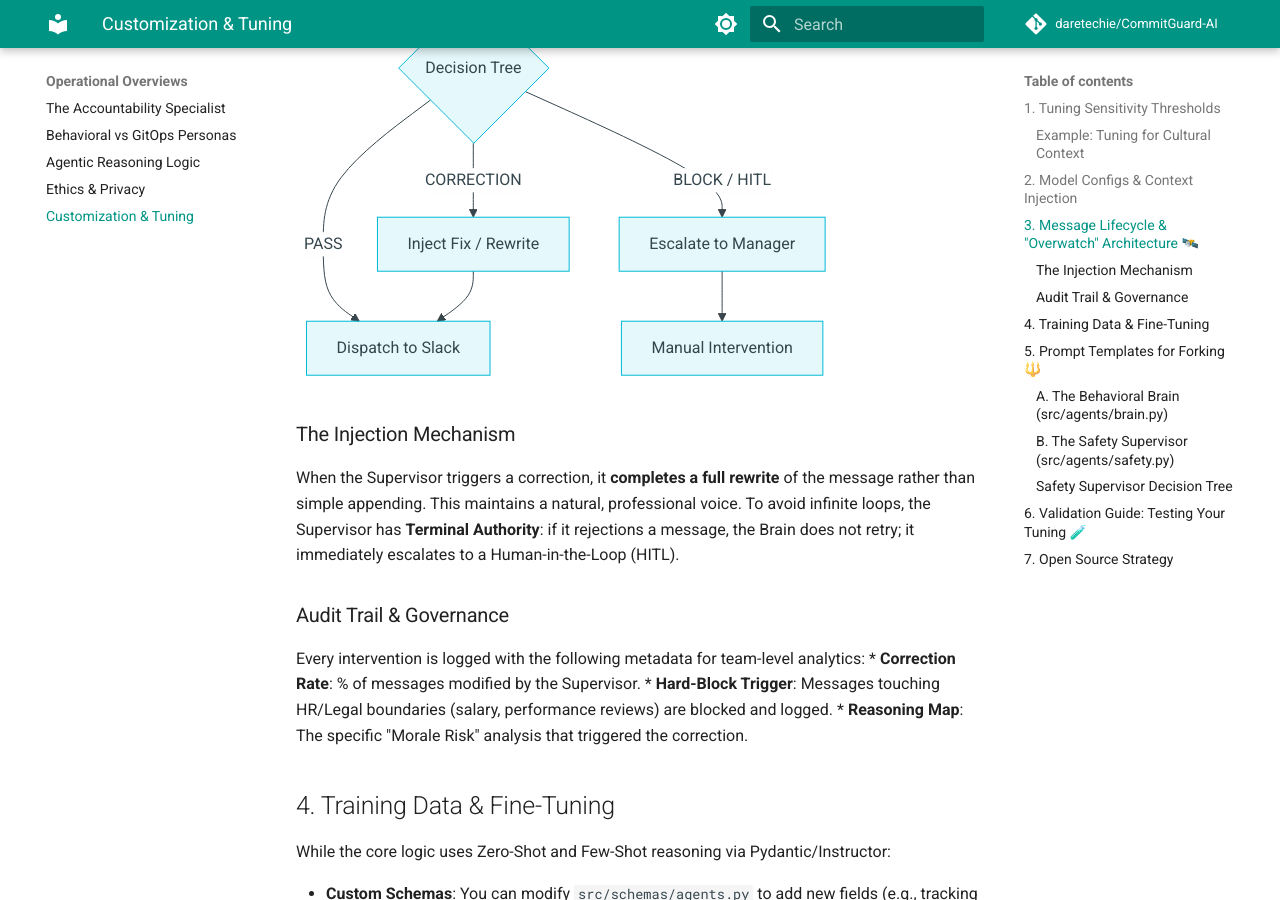
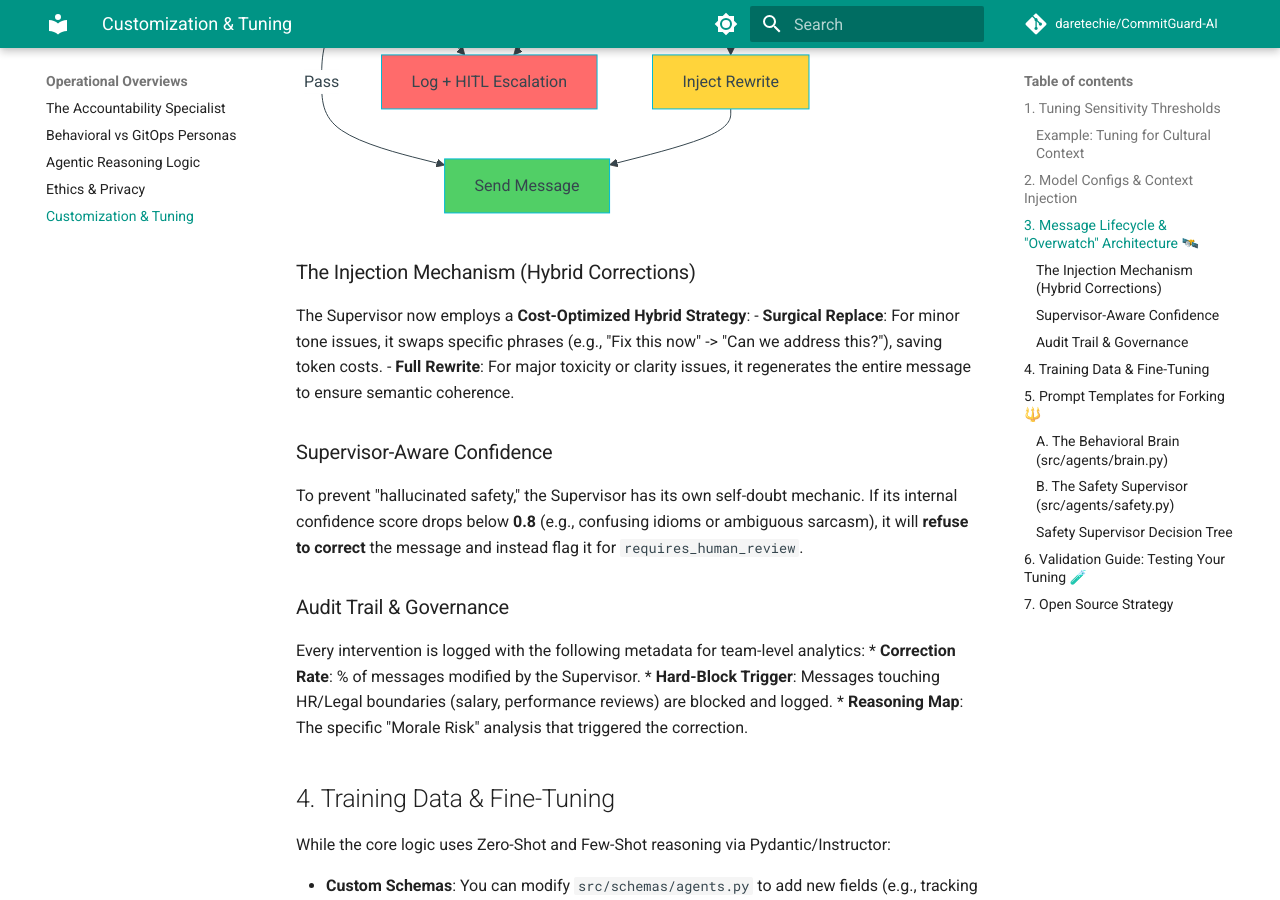
Before and after one commit to daretechie/CommitVigil, an MkDocs documentation site: the page built from docs/overviews/customization.md, in a window 1280 px wide and 900 px high, scrolled down 1815 px. Built offline with MkDocs 1.6.1 and Material for MkDocs 9.7.7, drawn with Linux system fonts in a browser that asks for light colours; comment, search, counter and statistics services are not loaded.

Commit message:
Docs: Update Customization and Ethics guides with Advanced Safety features

````diff
--- a/docs/overviews/customization.md
+++ b/docs/overviews/customization.md
@@ -34,27 +34,34 @@ The Safety Supervisor follows a **Post-Generation Overwatch** pattern. This ensu
 
 ```mermaid
 graph TD
-    A["User Action / Git Event"] --> B["Behavioral Brain"]
-    B --> C["Candidate Message Generated"]
-    C --> D["Safety Supervisor Audit"]
-    D --> E{Decision Tree}
+    A[User Action/Commitment] --> B[Behavioral Brain]
+    B --> C{Safety Supervisor Audit}
+    C -->|Pass| D[Send Message]
+    C -->|Soft Correction| E[Inject Rewrite]
+    E --> D
+    C -->|Hard Block| F[Log + HITL Escalation]
+    C -->|Low Confidence| F
 
-    E -- "PASS" --> F["Dispatch to Slack"]
-    E -- "CORRECTION" --> G["Inject Fix / Rewrite"]
-    G --> F
-    E -- "BLOCK / HITL" --> H["Escalate to Manager"]
-    H --> I["Manual Intervention"]
+    style F fill:#ff6b6b
+    style D fill:#51cf66
+    style E fill:#ffd43b
 ```
 
 
-### The Injection Mechanism
-When the Supervisor triggers a correction, it **completes a full rewrite** of the message rather than simple appending. This maintains a natural, professional voice. To avoid infinite loops, the Supervisor has **Terminal Authority**: if it rejections a message, the Brain does not retry; it immediately escalates to a Human-in-the-Loop (HITL).
+### The Injection Mechanism (Hybrid Corrections)
+The Supervisor now employs a **Cost-Optimized Hybrid Strategy**:
+- **Surgical Replace**: For minor tone issues, it swaps specific phrases (e.g., "Fix this now" -> "Can we address this?"), saving token costs.
+- **Full Rewrite**: For major toxicity or clarity issues, it regenerates the entire message to ensure semantic coherence.
+
+### Supervisor-Aware Confidence
+To prevent "hallucinated safety," the Supervisor has its own self-doubt mechanic. If its internal confidence score drops below **0.8** (e.g., confusing idioms or ambiguous sarcasm), it will **refuse to correct** the message and instead flag it for `requires_human_review`.
 
 ### Audit Trail & Governance
 Every intervention is logged with the following metadata for team-level analytics:
 *   **Correction Rate**: % of messages modified by the Supervisor.
 *   **Hard-Block Trigger**: Messages touching HR/Legal boundaries (salary, performance reviews) are blocked and logged.
 *   **Reasoning Map**: The specific "Morale Risk" analysis that triggered the correction.
+
 
 
 
````
Also changed, not shown: docs/overviews/ethics.md (+6 -0 lines).
